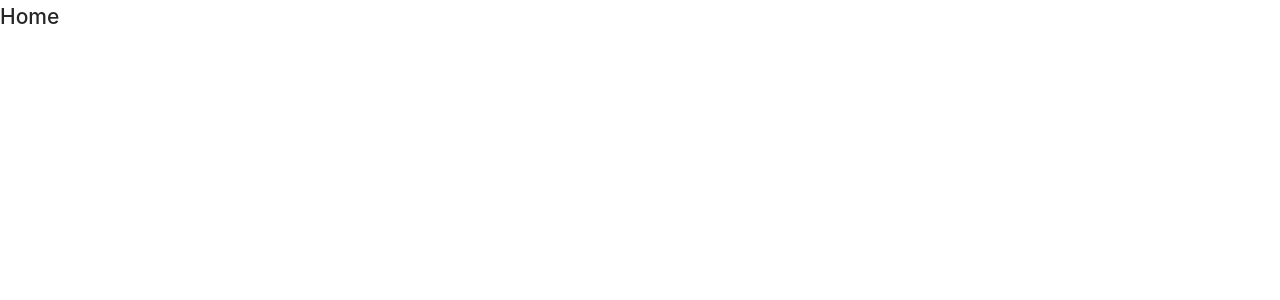
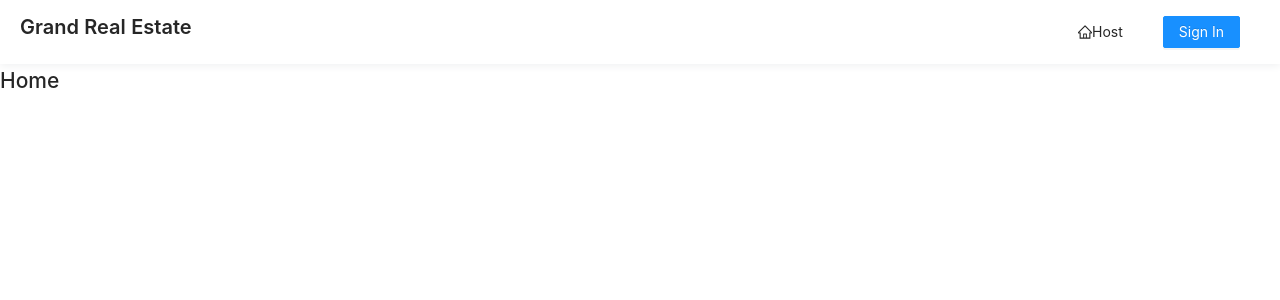
Before and after one commit to Selimology/SoftwareEngineeringProject, a React (Create React App) app in the folder Code/frontend/: page / in a window 1280 px wide. Shown: the top 300 px of the page. Built offline with nearby package versions, Linux system fonts and the light colour scheme.

Commit message:
Header, changes according to logged status.

```diff
--- /dev/null
+++ b/Code/frontend/src/Components/AppHeader/Components/MenuItems/index.tsx
@@ -0,0 +1,74 @@
+import React from "react"
+import { NavLink } from "react-router-dom"
+import { useMutation } from "@apollo/client"
+import { Avatar, Button, Menu } from "antd"
+import { HomeOutlined, UserOutlined, LogoutOutlined } from "@ant-design/icons"
+import { Viewer } from "../../../../lib/types"
+import { LOG_OUT } from "../../../../lib/graphql/mutations/LogOut"
+import { LogOut as LogOutData } from "../../../../lib/graphql/mutations/LogOut/__generated__/LogOut"
+import {
+  displaySuccessNotification,
+  displayErrorMessage,
+} from "../../../../lib/utils"
+
+interface MenuItemsProps {
+  viewer: Viewer
+  setViewer: (viewer: Viewer) => void
+}
+
+const { Item, SubMenu } = Menu
+
+export function MenuItems({ viewer, setViewer }: MenuItemsProps) {
+  const [logOut] = useMutation<LogOutData>(LOG_OUT, {
+    onCompleted: (data) => {
+      if (data && data.logOut) {
+        setViewer(data.logOut)
+        sessionStorage.removeItem("token")
+        displaySuccessNotification("You've successfully logged out!")
+      }
+    },
+    onError: (error) => {
+      displayErrorMessage(
+        "Sorry, we weren't able to to log you out. Please try again later!"
+      )
+    },
+  })
+
+  const handleLogout = async () => {
+    await logOut()
+  }
+
+  const subMenuLogin =
+    viewer.id && viewer.avatar ? (
+      <SubMenu title={<Avatar src={viewer.avatar} />}>
+        <Item key="/user">
+          <NavLink to={`/user/${viewer.id}`}>
+            <UserOutlined></UserOutlined>
+            Profile
+          </NavLink>
+        </Item>
+        <Item key="/logout" onClick={handleLogout}>
+          <LogoutOutlined></LogoutOutlined>
+          Log out
+        </Item>
+      </SubMenu>
+    ) : (
+      <Item>
+        <NavLink to="/login">
+          <Button type="primary">Sign In</Button>
+        </NavLink>
+      </Item>
+    )
+
+  return (
+    <Menu mode="horizontal" selectable={false} className="menu">
+      <Item key="/host">
+        <NavLink to="/host">
+          <HomeOutlined />
+          Host
+        </NavLink>
+      </Item>
+      {subMenuLogin}
+    </Menu>
+  )
+}
--- /dev/null
+++ b/Code/frontend/src/Components/AppHeader/Components/index.ts
@@ -0,0 +1 @@
+export * from "./MenuItems"
--- /dev/null
+++ b/Code/frontend/src/Components/AppHeader/index.tsx
@@ -0,0 +1,30 @@
+import React from "react"
+import { Viewer } from "../../lib/types"
+import { Layout, Typography } from "antd"
+import { NavLink } from "react-router-dom"
+import { MenuItems } from "./Components"
+
+interface AppHeaderProps {
+  viewer: Viewer
+  setViewer: (viewer: Viewer) => void
+}
+
+const { Header } = Layout
+const { Title } = Typography
+
+export function AppHeader({ viewer, setViewer }: AppHeaderProps) {
+  return (
+    <Header className="app-header">
+      <div className="app-header__logo-search-section">
+        <div className="app-header__logo">
+          <NavLink to="/">
+            <Title level={4}>Grand Real Estate</Title>
+          </NavLink>
+        </div>
+      </div>
+      <div className="app-header__menu-section">
+        <MenuItems viewer={viewer} setViewer={setViewer} />
+      </div>
+    </Header>
+  )
+}
--- a/Code/frontend/src/Components/index.ts
+++ b/Code/frontend/src/Components/index.ts
@@ -5,3 +5,4 @@ export * from "./Listing"
 export * from "./NotFound"
 export * from "./User"
 export * from "./Login"
+export * from "./AppHeader"
--- a/Code/frontend/src/index.tsx
+++ b/Code/frontend/src/index.tsx
@@ -3,7 +3,7 @@ import { ApolloClient, InMemoryCache, ApolloProvider } from "@apollo/client"
 import ReactDOM from "react-dom/client"
 import { Viewer } from "./lib/types"
 import { BrowserRouter as Router, Routes, Route } from "react-router-dom"
-import { Layout } from "antd"
+import { Layout, Affix } from "antd"
 import {
   Listings,
   Home,
@@ -12,6 +12,7 @@ import {
   NotFound,
   User,
   Login,
+  AppHeader,
 } from "./Components"
 import "./style/index.css"
 
@@ -34,6 +35,10 @@ const App = () => {
   return (
     <Router>
       <Layout id="app">
+        {/* fix position */}
+        <Affix offsetTop={0} className="app__affix-header">
+          <AppHeader viewer={viewer} setViewer={setViewer} />
+        </Affix>
         <Routes>
           <Route path="/" element={<Home />} />
 
```
